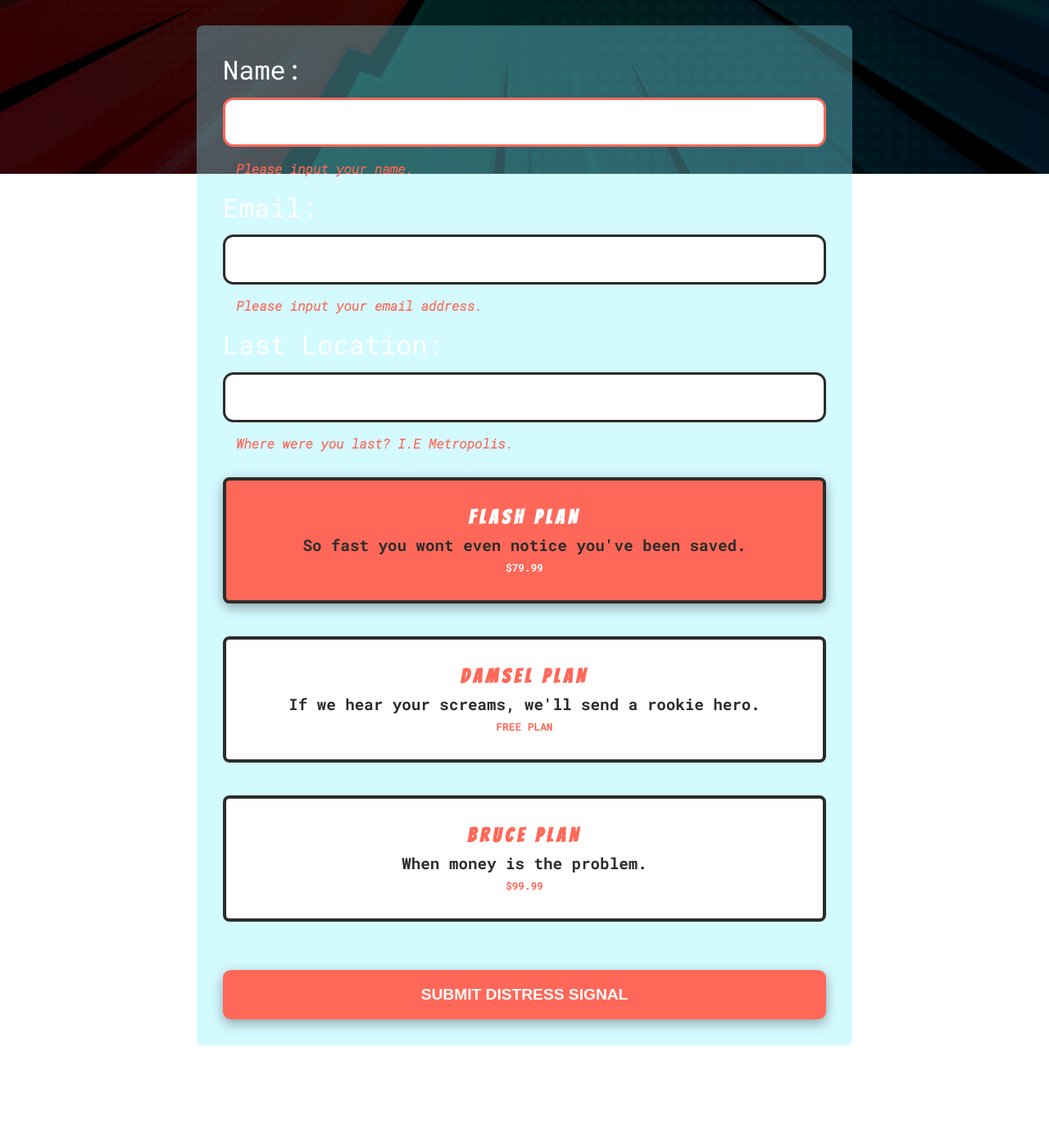
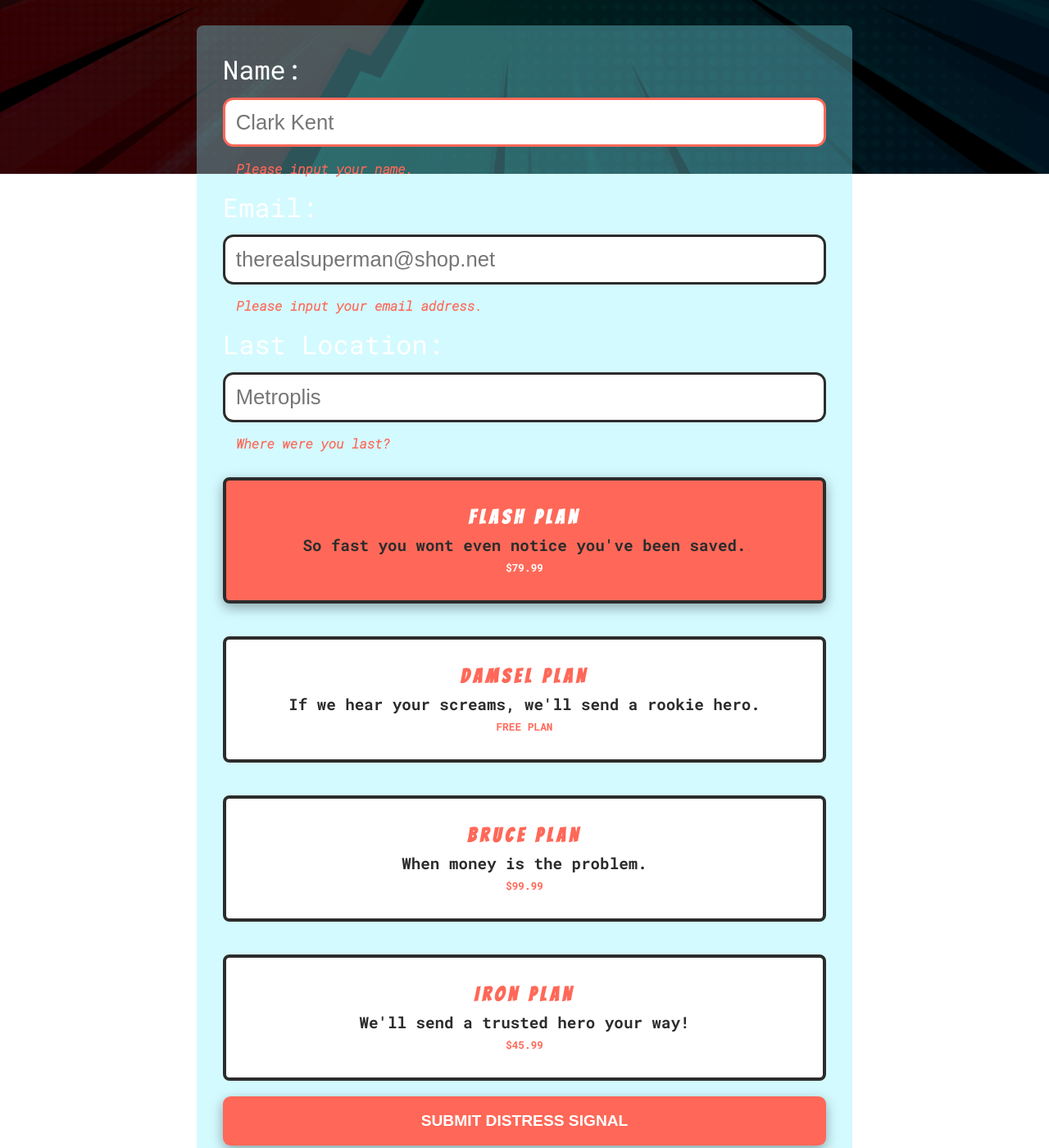
Before and after one commit to john-k-phillips/fcc-superhero-request-form, a plain HTML site: page index.html in a window 1280 px wide. Shown: the part 588-1988 px from the top of the page at 82% size. Before the commit the page ends 1895 px from the top, so only its background shows below. Drawn offline with Linux system fonts and the light colour scheme.

Commit message:
Placeholders added and setting up for dropdown inputs.

```diff
--- a/index.html
+++ b/index.html
@@ -28,18 +28,18 @@
         <form id="survey-form" autocomplete="off">
             <div class="text-input">
                 <label for="name">Name:</label>
-                <input type="text" id="name" name="name" autofocus required />
+                <input type="text" id="name" name="name" placeholder="Clark Kent" autofocus required />
                 <p>Please input your name.</p>
             </div>
             <div class="text-input">
                 <label for="email">Email:</label>
-                <input type="email" id="email" name="email" required />
+                <input type="email" id="email" name="email" placeholder="therealsuperman@shop.net" required />
                 <p>Please input your email address.</p>
             </div>
             <div class="text-input">
                 <label for="location">Last Location:</label>
-                <input type="text" id="location" name="location" required />
-                <p>Where were you last? I.E Metropolis.</p>
+                <input type="text" id="location" name="location" placeholder="Metroplis" required />
+                <p>Where were you last?</p>
             </div>
             <div class="radio-input">
                 <div class="custom-radio">
@@ -67,8 +67,16 @@
                     </label>
                 </div>
                 <div class="custom-radio">
-
+                    <input type="radio" id="iron-plan" name="plans" value="iron-plan" />
+                    <label for="iron-plan">
+                        <h2>IRON PLAN</h2>
+                        <p>We'll send a trusted hero your way!</p>
+                        <span>$45.99</span>
+                    </label>
                 </div>
+            </div>
+            <div class="input-dropdown">
+                <!-- Enemy dropdown of inputs -->
             </div>
             <div>
                 <button class="primary-btn" type="submit">SUBMIT DISTRESS SIGNAL</button>
```
